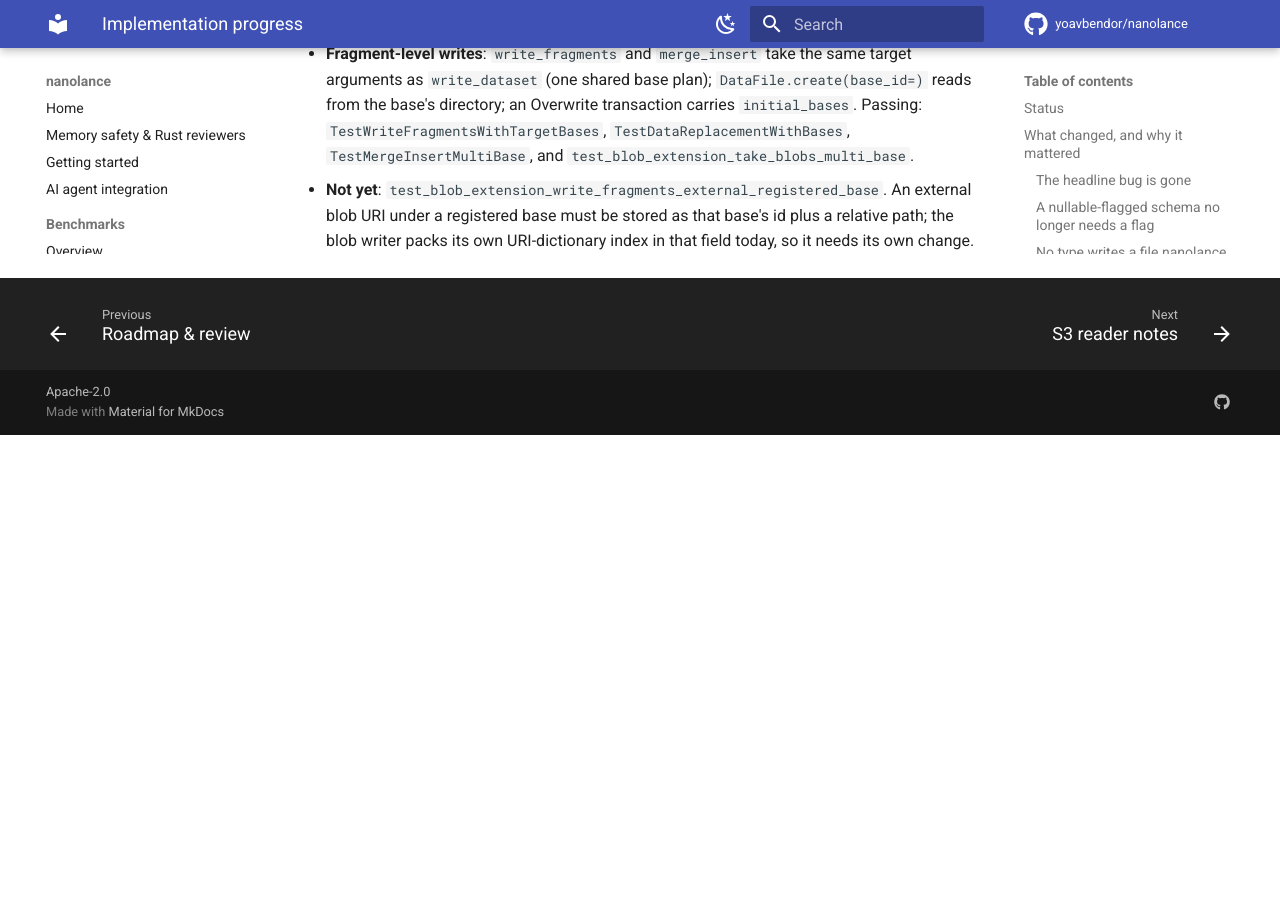
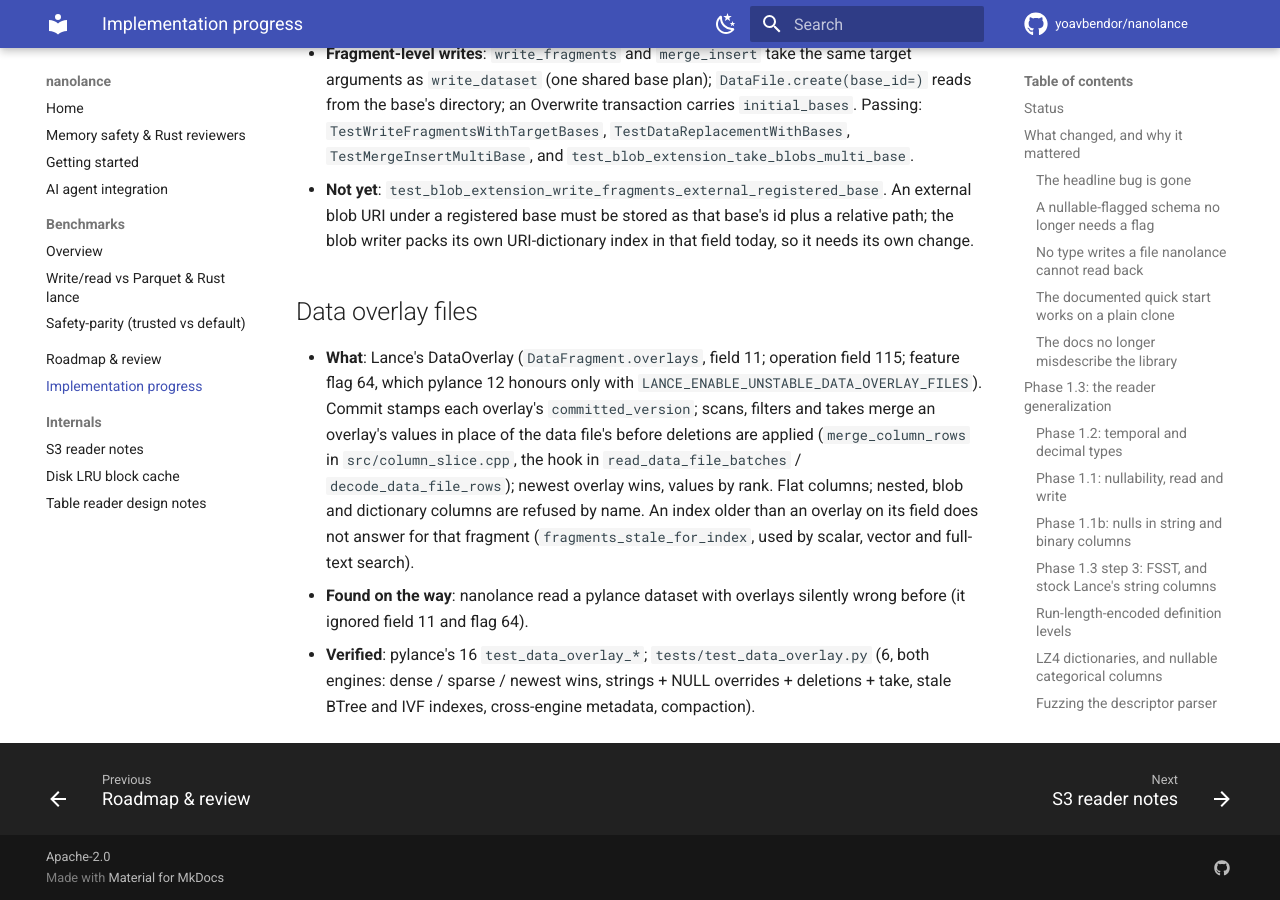
Before and after one commit to yoavbendor/nanolance, an MkDocs documentation site: the page built from docs/PROGRESS.md, in a window 1280 px wide and 900 px high, scrolled down 89074 px. Built offline with MkDocs 1.6.1 and Material for MkDocs 9.7.7, drawn with Linux system fonts in a browser that asks for light colours; comment, search, counter and statistics services are not loaded; before the commit the page ends 89509 px from its top, so only the background shows below that.

Commit message:
Suite list and docs for data overlays
Co-Authored-By: Claude Opus 5.5 <noreply@anthropic.com>
Claude-Session: https://claude.ai/code/session_014PGy9PK68gHvyR8T1r5ueY

```diff
--- a/docs/PROGRESS.md
+++ b/docs/PROGRESS.md
@@ -3288,3 +3288,20 @@ own tests (`tests/test_multi_base.py`, `test_blob.py`, through `tools/pylance_su
 - **Not yet**: `test_blob_extension_write_fragments_external_registered_base`. An external blob URI
   under a registered base must be stored as that base's id plus a relative path; the blob writer
   packs its own URI-dictionary index in that field today, so it needs its own change.
+
+
+## Data overlay files
+
+- **What**: Lance's DataOverlay (`DataFragment.overlays`, field 11; operation field 115; feature flag 64,
+  which pylance 12 honours only with `LANCE_ENABLE_UNSTABLE_DATA_OVERLAY_FILES`). Commit stamps each
+  overlay's `committed_version`; scans, filters and takes merge an overlay's values in place of the
+  data file's before deletions are applied (`merge_column_rows` in `src/column_slice.cpp`, the hook in
+  `read_data_file_batches` / `decode_data_file_rows`); newest overlay wins, values by rank. Flat columns;
+  nested, blob and dictionary columns are refused by name. An index older than an overlay on its field
+  does not answer for that fragment (`fragments_stale_for_index`, used by scalar, vector and full-text
+  search).
+- **Found on the way**: nanolance read a pylance dataset with overlays silently wrong before (it
+  ignored field 11 and flag 64).
+- **Verified**: pylance's 16 `test_data_overlay_*`; `tests/test_data_overlay.py` (6, both engines:
+  dense / sparse / newest wins, strings + NULL overrides + deletions + take, stale BTree and IVF indexes,
+  cross-engine metadata, compaction).
```
Also changed, not shown: docs/ROADMAP.md (+1 -1 lines), 1 other file.
